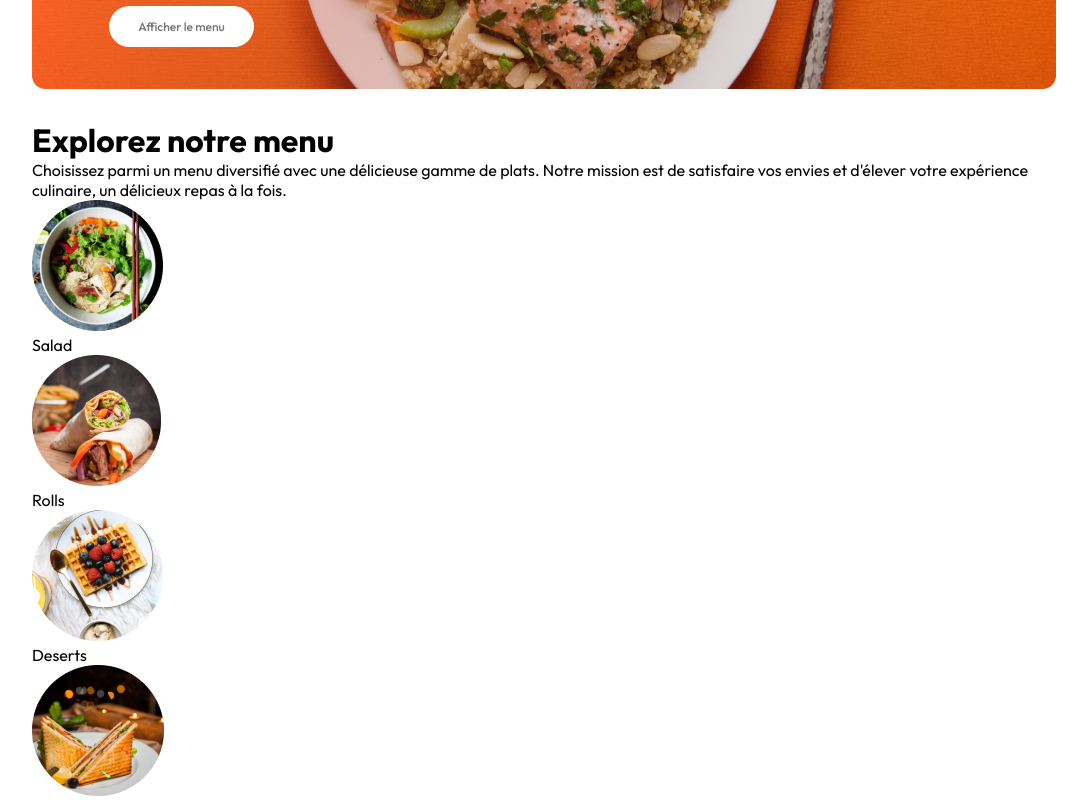
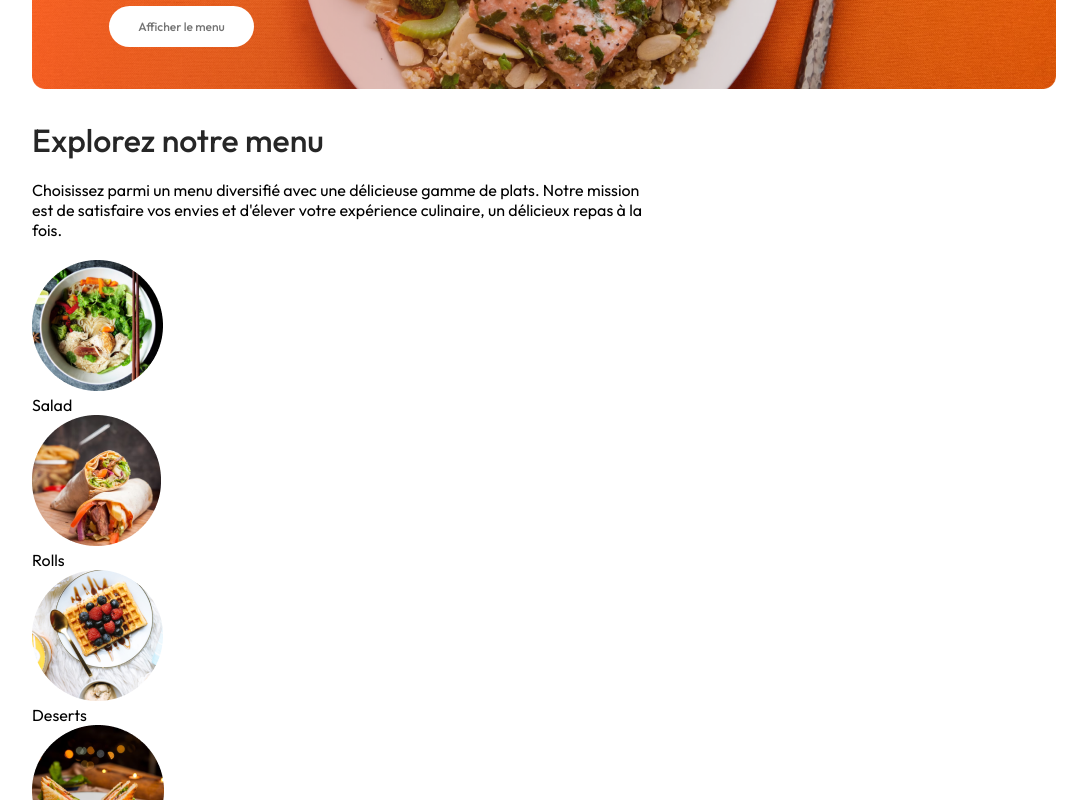
Before and after one commit to moonspark78/Food_Delivery, a React (Vite) app: page / in a window 1280 px wide. Shown: the part 540-1340 px from the top of the page, without its empty margins (96-1183 px from the left). Built offline with nearby package versions, Linux system fonts and the light colour scheme.

Commit message:
:art: create the ExploreMenu components  :art:

```diff
--- a/src/components/ExploreMenu/ExploreMenu.css
+++ b/src/components/ExploreMenu/ExploreMenu.css
@@ -0,0 +1,17 @@
+.explore-menu{
+    display: flex;
+    flex-direction: column;
+    gap: 20px;
+}
+
+.explore-menu h1{
+    color: #262626;
+    font-weight: 500;
+}
+
+.explore-menu-text{
+    max-width: 60%;
+    columns: #808080;
+}
+
+.explore-menu-list{}
```
